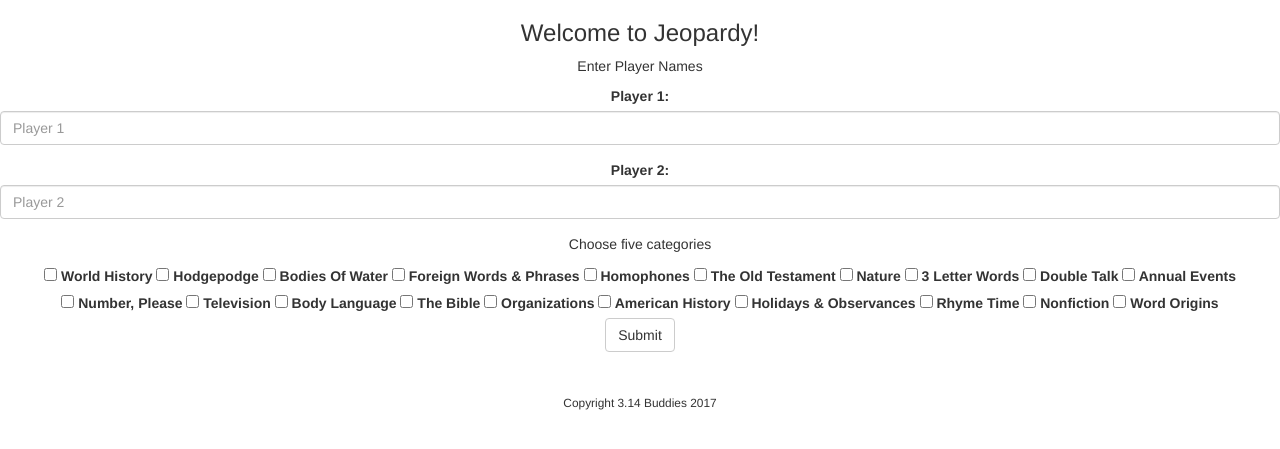
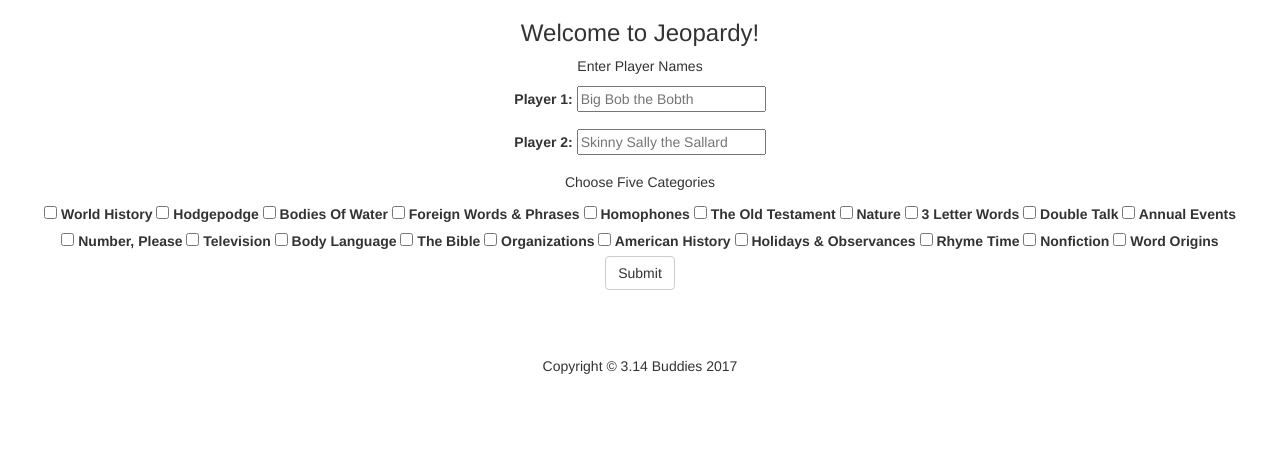
Before and after one commit to Anish2454/3.14Buddies, a Flask app: page / in a window 1280 px wide. Shown: the top 449 px of the page. Run offline with Flask 2, Linux system fonts and the light colour scheme; some libraries are stand-ins or nearby versions.

Commit message:
worked on homepage

```diff
--- a/templates/base.html
+++ b/templates/base.html
@@ -26,7 +26,7 @@
     <!-- footer - shouldn't really change -->
     {% block footer %}
       <center>
-        <small>Copyright 3.14 Buddies 2017</small>
+        <div class="footer text-center muted">Copyright © 3.14 Buddies 2017</small>
       </center>
     {% endblock %}
   </body>
--- a/templates/home.html
+++ b/templates/home.html
@@ -1,4 +1,6 @@
 {% extends "base.html" %}
+
+<!-- this is the landing page for our website -->
 
 {% block title %}
   Home - Jeopardy!
@@ -7,30 +9,32 @@
 {% block body %}
   <center>
     <h3>Welcome to Jeopardy!</h3>
+
     <!-- flashed messages -->
     {% set messages = get_flashed_messages() %}
     {% for msg in get_flashed_messages() %}
-      <center><h4 class="text-danger">{{ msg }}</h4></center>
+      <h4 class="text-danger">{{ msg }}</h4>
     {% endfor %}
 
     <form action="/", method = "GET">
       <p>Enter Player Names</p>
       <div class="form-group">
         <label for="player1">Player 1:</label>
-        <input type="text" class="form-control" id="pwd" placeholder="Player 1" name="player1" >
+        <input type="text" placeholder="Big Bob the Bobth" name="player1" >
       </div>
       <div class="form-group">
         <label for="player2">Player 2:</label>
-        <input type="text" class="form-control" id="pwd" placeholder="Player 2" name="player2" >
+        <input type="text" placeholder="Skinny Sally the Sallard" name="player2">
       </div>
 
-      <p>Choose five categories</p>
+      <p>Choose Five Categories</p>
       {% for index, category in categories %}
-      <label>
-        <input type="checkbox" value="{{category}}" name="category{{index}}">
-        {{category}}
-      </label>
+        <label>
+          <input type="checkbox" value="{{category}}" name="category{{index}}">
+          {{category}}
+        </label>
       {% endfor %}
+
       <br>
       <input type="submit" class="btn btn-default" name ="submit">
     </form>
--- a/templates/styles.css
+++ b/templates/styles.css
@@ -2,6 +2,12 @@
   padding-left: 8%;
   padding-right: 8%;
   padding-top: 8%;
+}
+
+#round {
+  border-radius: 5px;
+  width: 500px;
+  border-width: thin;
 }
 
 #title {
@@ -21,6 +27,7 @@ h4 {
   padding-left: 5%;
   padding-right: 5%;
 }
+
 .footer {
   padding: 2%;
 }
```
